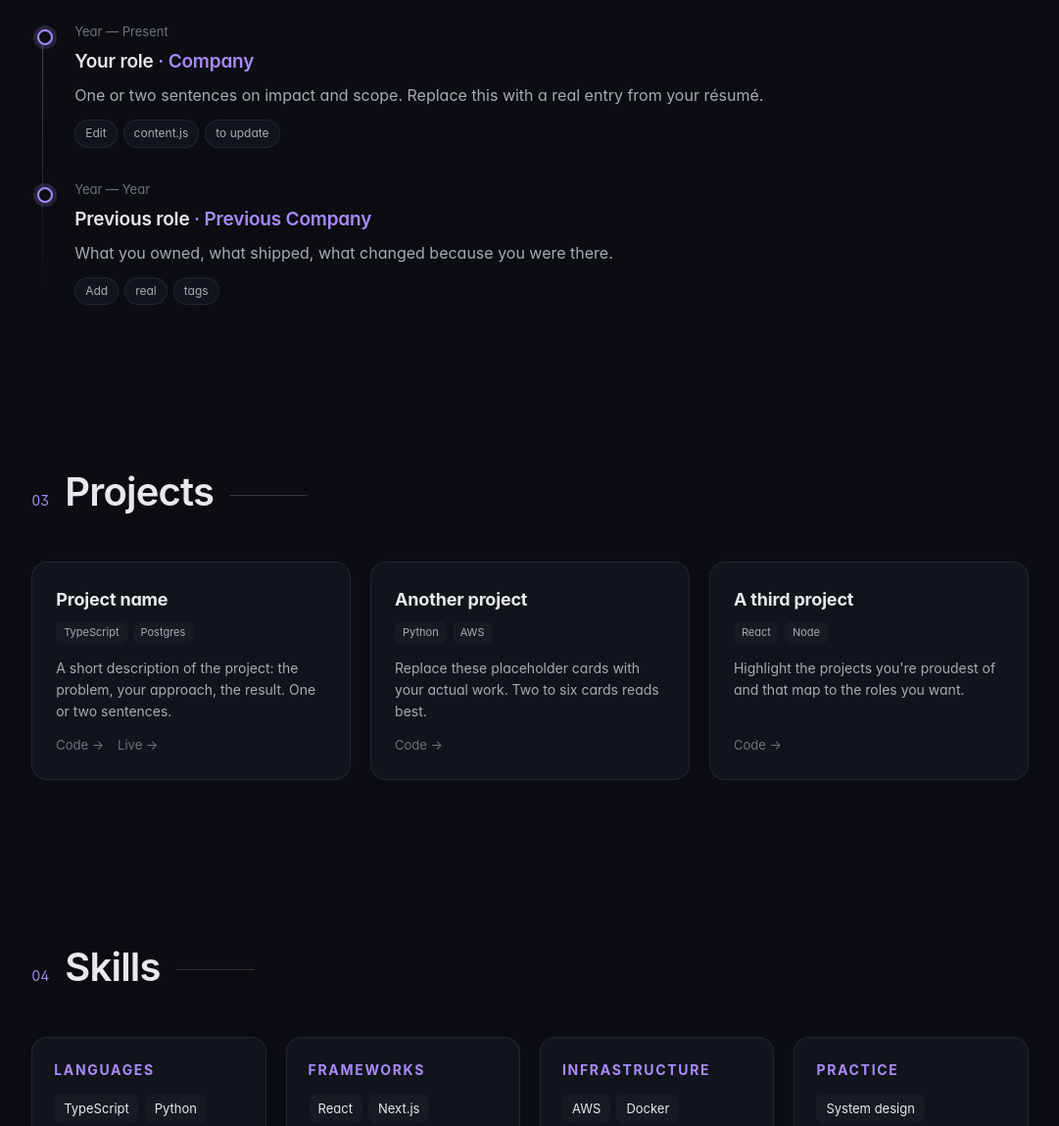
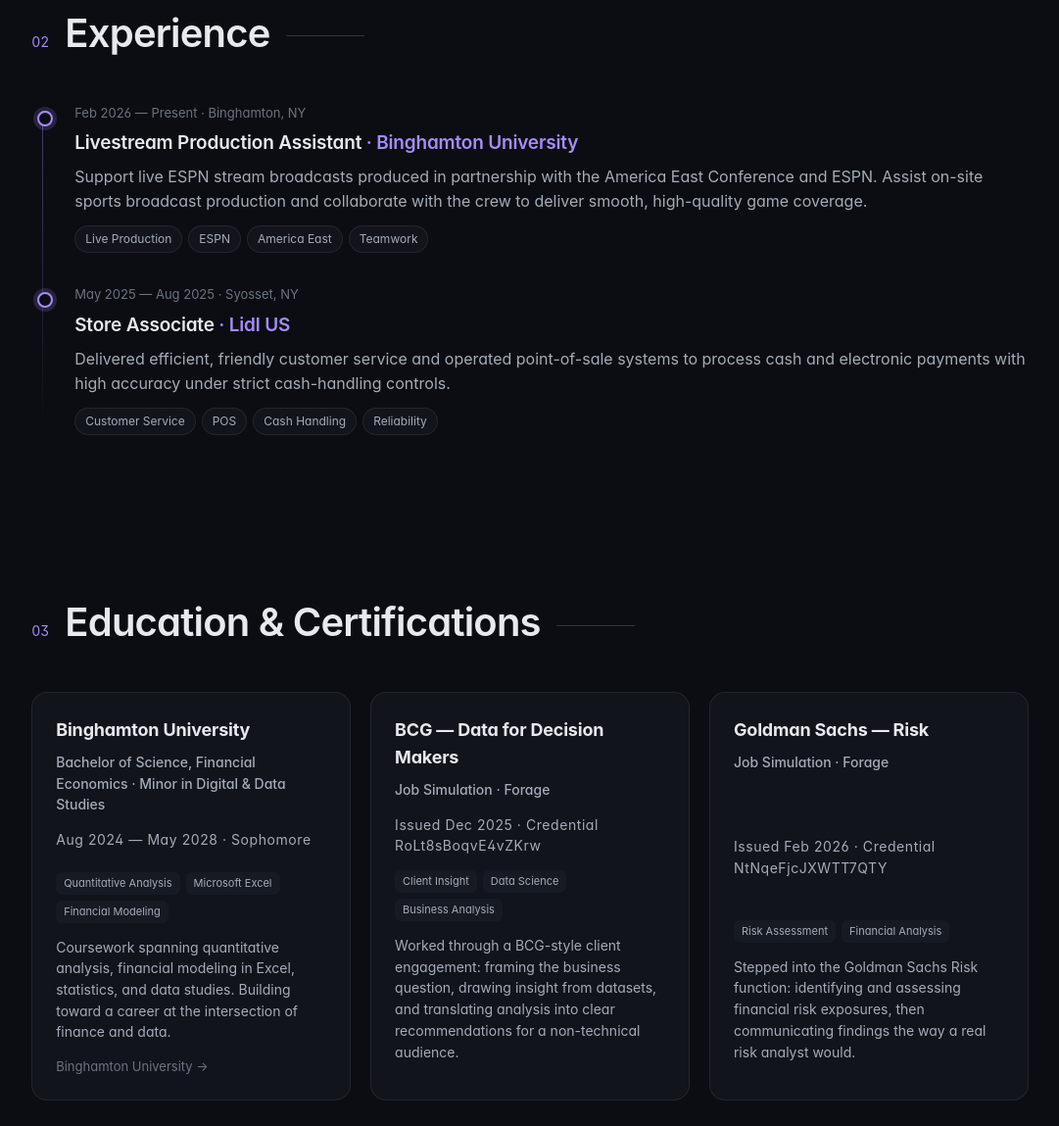
Before and after one commit to vrchandran12-dev/website-, a website: page index.html in a window 1280 px wide. Shown: the part 1439-2588 px from the top of the page at 98% size, without its empty margins (99-1180 px from the left). Drawn offline with Linux system fonts and the light colour scheme; a web font is replaced by a local one.

Commit message:
Populate site with real bio, experience, education, and certifications

```diff
--- a/content.js
+++ b/content.js
@@ -4,12 +4,12 @@ window.SITE_CONTENT = {
     brand: "Veera Ravichandran",
   },
   hero: {
-    eyebrow: "Available for new opportunities",
+    eyebrow: "Open to internships in finance & analytics",
     firstName: "Veera",
     lastName: "Ravichandran.",
     tagline:
-      "Engineer and builder. I design systems, ship products, and turn hard problems into clean software.",
-    primaryCta: { label: "View work", href: "#projects" },
+      "Financial Economics at Binghamton. I work with numbers and data to support better decisions — currently seeking an internship in finance, analytics, or consulting.",
+    primaryCta: { label: "See my background", href: "#experience" },
     secondaryCta: { label: "Get in touch", href: "#contact" },
   },
   socials: [
@@ -18,67 +18,82 @@ window.SITE_CONTENT = {
   ],
   about: {
     paragraph1:
-      "I'm Veera — an engineer who likes the parts of software that actually move the needle: the right abstraction, a tight feedback loop, a system that holds up under load.",
+      "I'm a Financial Economics student at Binghamton University focused on data-driven decision making, analytics, and business strategy. With a minor in Digital and Data Studies, I'm especially interested in roles that combine finance, data, and real-world problem solving.",
     paragraph2:
-      "I work end-to-end across product, infrastructure, and the messy seams between them. I care about clarity, momentum, and shipping things that people use.",
+      "Through coursework, student organizations, and hands-on experience, I've built skills in Excel-based analysis, financial modeling, data interpretation, and communicating insights to diverse audiences. I'm actively seeking internships in finance, data analytics, consulting, and adjacent fields where I can apply my quantitative skills and grow as a professional.",
     facts: [
-      { label: "Based in", value: "—" },
-      { label: "Focus", value: "Software engineering" },
-      { label: "Currently", value: "Open to roles" },
+      { label: "Studying", value: "BS Financial Economics · Binghamton '28" },
+      { label: "Minor", value: "Digital & Data Studies" },
+      { label: "Based in", value: "Binghamton, NY" },
+      { label: "Currently", value: "Seeking internships" },
     ],
   },
   experience: [
     {
-      role: "Your role",
-      org: "Company",
-      orgHref: "",
-      dates: "Year — Present",
+      role: "Livestream Production Assistant",
+      org: "Binghamton University",
+      orgHref: "https://www.binghamton.edu/",
+      dates: "Feb 2026 — Present · Binghamton, NY",
       summary:
-        "One or two sentences on impact and scope. Replace this with a real entry from your résumé.",
-      tags: ["Edit", "content.js", "to update"],
+        "Support live ESPN stream broadcasts produced in partnership with the America East Conference and ESPN. Assist on-site sports broadcast production and collaborate with the crew to deliver smooth, high-quality game coverage.",
+      tags: ["Live Production", "ESPN", "America East", "Teamwork"],
     },
     {
-      role: "Previous role",
-      org: "Previous Company",
-      orgHref: "",
-      dates: "Year — Year",
-      summary: "What you owned, what shipped, what changed because you were there.",
-      tags: ["Add", "real", "tags"],
+      role: "Store Associate",
+      org: "Lidl US",
+      orgHref: "https://www.lidl.com/",
+      dates: "May 2025 — Aug 2025 · Syosset, NY",
+      summary:
+        "Delivered efficient, friendly customer service and operated point-of-sale systems to process cash and electronic payments with high accuracy under strict cash-handling controls.",
+      tags: ["Customer Service", "POS", "Cash Handling", "Reliability"],
     },
   ],
-  projects: [
+  education: [
     {
-      title: "Project name",
+      title: "Binghamton University",
+      subtitle: "Bachelor of Science, Financial Economics · Minor in Digital & Data Studies",
+      meta: "Aug 2024 — May 2028 · Sophomore",
       description:
-        "A short description of the project: the problem, your approach, the result. One or two sentences.",
-      tags: ["TypeScript", "Postgres"],
-      links: [
-        { label: "Code", href: "https://github.com/vrchandran12-dev" },
-        { label: "Live", href: "#" },
-      ],
+        "Coursework spanning quantitative analysis, financial modeling in Excel, statistics, and data studies. Building toward a career at the intersection of finance and data.",
+      tags: ["Quantitative Analysis", "Microsoft Excel", "Financial Modeling"],
+      links: [{ label: "Binghamton University", href: "https://www.binghamton.edu/" }],
     },
     {
-      title: "Another project",
-      description: "Replace these placeholder cards with your actual work. Two to six cards reads best.",
-      tags: ["Python", "AWS"],
-      links: [{ label: "Code", href: "https://github.com/vrchandran12-dev" }],
+      title: "BCG — Data for Decision Makers",
+      subtitle: "Job Simulation · Forage",
+      meta: "Issued Dec 2025 · Credential RoLt8sBoqvE4vZKrw",
+      description:
+        "Worked through a BCG-style client engagement: framing the business question, drawing insight from datasets, and translating analysis into clear recommendations for a non-technical audience.",
+      tags: ["Client Insight", "Data Science", "Business Analysis"],
+      links: [],
     },
     {
-      title: "A third project",
-      description: "Highlight the projects you're proudest of and that map to the roles you want.",
-      tags: ["React", "Node"],
-      links: [{ label: "Code", href: "https://github.com/vrchandran12-dev" }],
+      title: "Goldman Sachs — Risk",
+      subtitle: "Job Simulation · Forage",
+      meta: "Issued Feb 2026 · Credential NtNqeFjcJXWTT7QTY",
+      description:
+        "Stepped into the Goldman Sachs Risk function: identifying and assessing financial risk exposures, then communicating findings the way a real risk analyst would.",
+      tags: ["Risk Assessment", "Financial Analysis"],
+      links: [],
     },
   ],
   skills: [
-    { group: "Languages", items: ["TypeScript", "Python", "Go", "SQL"] },
-    { group: "Frameworks", items: ["React", "Next.js", "Node.js", "FastAPI"] },
-    { group: "Infrastructure", items: ["AWS", "Docker", "Postgres", "Redis"] },
-    { group: "Practice", items: ["System design", "Code review", "Mentoring"] },
+    {
+      group: "Finance",
+      items: ["Financial Modeling", "Quantitative Analysis", "Risk Assessment"],
+    },
+    {
+      group: "Data & Analytics",
+      items: ["Microsoft Excel", "SQL", "Data Interpretation", "Data Science"],
+    },
+    {
+      group: "Strengths",
+      items: ["Client Insight", "Strategic Thinking", "Clear Communication"],
+    },
   ],
   contact: {
     blurb:
-      "The fastest way to reach me is LinkedIn. I read every message and try to reply within a couple of days.",
+      "The fastest way to reach me is LinkedIn — I check messages regularly. Open to coffee chats, internship conversations, and intros to people working in finance, analytics, or consulting.",
     actions: [
       { label: "Message on LinkedIn", href: "https://www.linkedin.com/in/veeraravichandran/", primary: true },
       { label: "GitHub", href: "https://github.com/vrchandran12-dev", primary: false },
--- a/index.html
+++ b/index.html
@@ -25,7 +25,7 @@
       <nav class="nav-links" aria-label="Primary">
         <a href="#about">About</a>
         <a href="#experience">Experience</a>
-        <a href="#projects">Projects</a>
+        <a href="#education">Education</a>
         <a href="#skills">Skills</a>
         <a href="#contact">Contact</a>
       </nav>
@@ -79,12 +79,12 @@
         <ol class="timeline" id="timeline"></ol>
       </section>
 
-      <section id="projects" class="section">
+      <section id="education" class="section">
         <div class="section-head reveal">
           <span class="section-num">03</span>
-          <h2>Projects</h2>
+          <h2>Education &amp; Certifications</h2>
         </div>
-        <div class="project-grid" id="projects-grid"></div>
+        <div class="project-grid" id="education-grid"></div>
       </section>
 
       <section id="skills" class="section">
--- a/main.js
+++ b/main.js
@@ -62,14 +62,16 @@
       .join("");
   }
 
-  // ---- Projects ----
-  const grid = document.getElementById("projects-grid");
-  if (grid && Array.isArray(C.projects)) {
-    grid.innerHTML = C.projects
+  // ---- Education & Certifications ----
+  const grid = document.getElementById("education-grid");
+  if (grid && Array.isArray(C.education)) {
+    grid.innerHTML = C.education
       .map(
         (p) => `
       <article class="project reveal">
         <h3>${escapeHtml(p.title || "")}</h3>
+        ${p.subtitle ? `<p class="project-subtitle">${escapeHtml(p.subtitle)}</p>` : ""}
+        ${p.meta ? `<p class="project-meta">${escapeHtml(p.meta)}</p>` : ""}
         ${
           Array.isArray(p.tags) && p.tags.length
             ? `<div class="project-tags">${p.tags.map((t) => `<span>${escapeHtml(t)}</span>`).join("")}</div>`
--- a/styles.css
+++ b/styles.css
@@ -427,6 +427,18 @@ button { font: inherit; cursor: pointer; border: none; background: none; color:
   color: var(--fg-mute);
 }
 .project-links a:hover { color: var(--accent); }
+.project-subtitle {
+  margin: 0 0 4px;
+  color: var(--fg);
+  font-size: 14px;
+  font-weight: 500;
+}
+.project-meta {
+  margin: 0 0 12px;
+  color: var(--fg-mute);
+  font-size: 12px;
+  letter-spacing: 0.04em;
+}
 .project-tags {
   display: flex;
   flex-wrap: wrap;
```
Also changed, not shown: tests/site.spec.mjs (+3 -3 lines).
